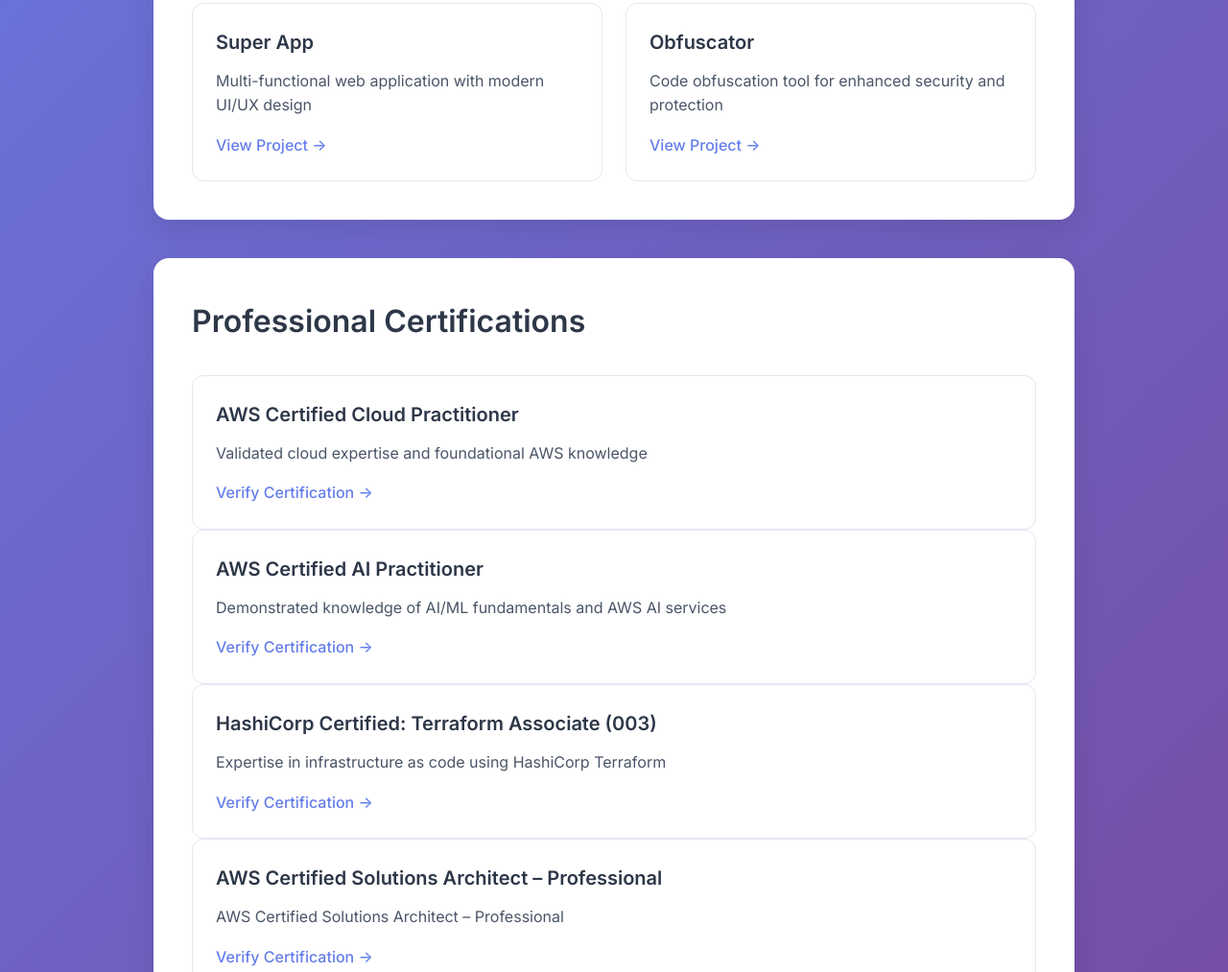
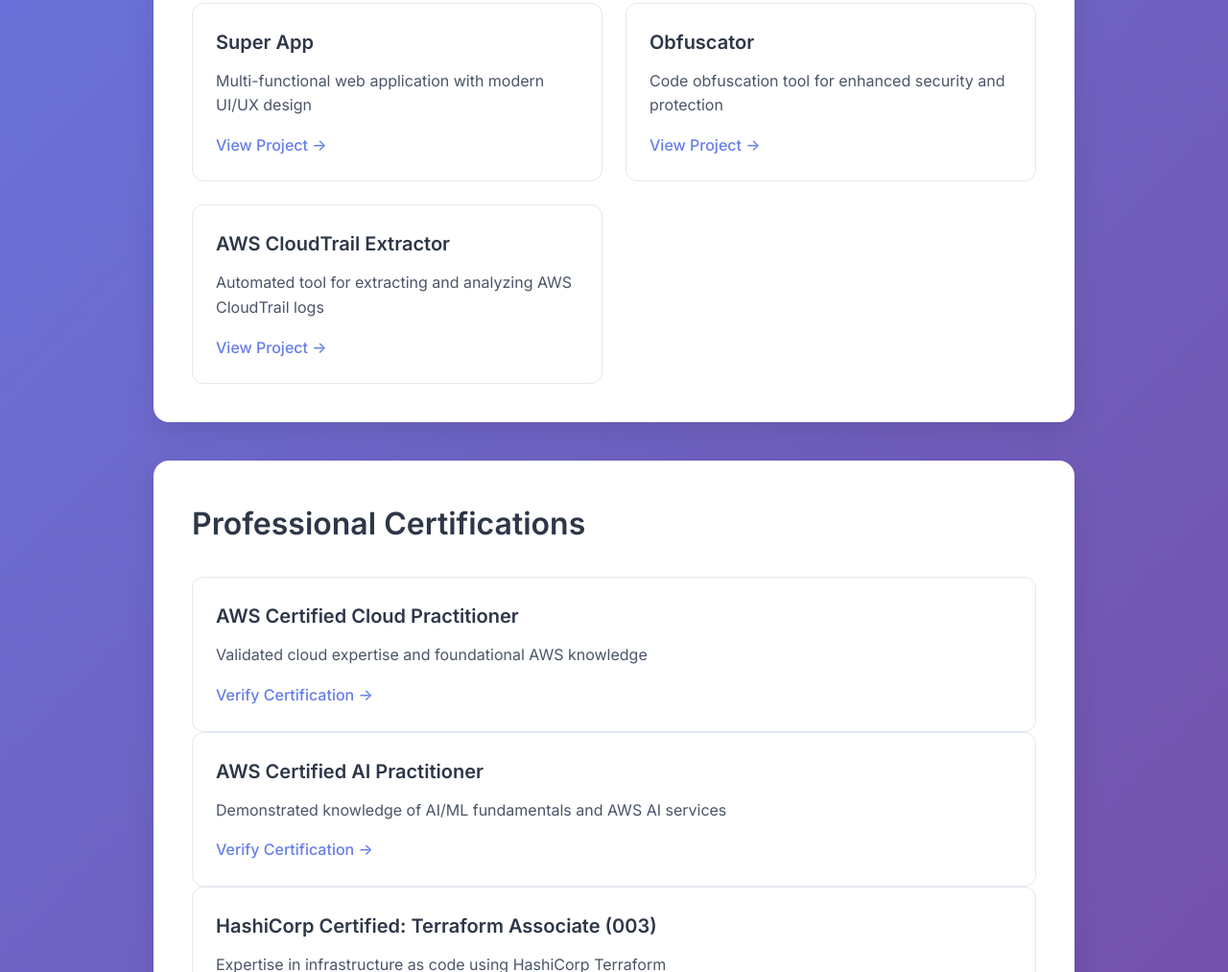
Before and after one commit to kali-in/kali-in.github.io, a plain HTML site: page index.html in a window 1280 px wide. Shown: the part 821-1834 px from the top of the page at 96% size. Drawn offline with Linux system fonts and the light colour scheme.

Commit message:
https://aws-cloudtrail-extractor.834008.xyz/

```diff
--- a/index.html
+++ b/index.html
@@ -50,6 +50,11 @@
                     <p>Code obfuscation tool for enhanced security and protection</p>
                     <a href="https://obfuscator.834008.xyz/" target="_blank" rel="noopener">View Project →</a>
                 </div>
+                <div class="project-card">
+                    <h3>AWS CloudTrail Extractor</h3>
+                    <p>Automated tool for extracting and analyzing AWS CloudTrail logs</p>
+                    <a href="https://aws-cloudtrail-extractor.834008.xyz/" target="_blank" rel="noopener">View Project →</a>
+                </div>
             </div>
         </section>
 
```
